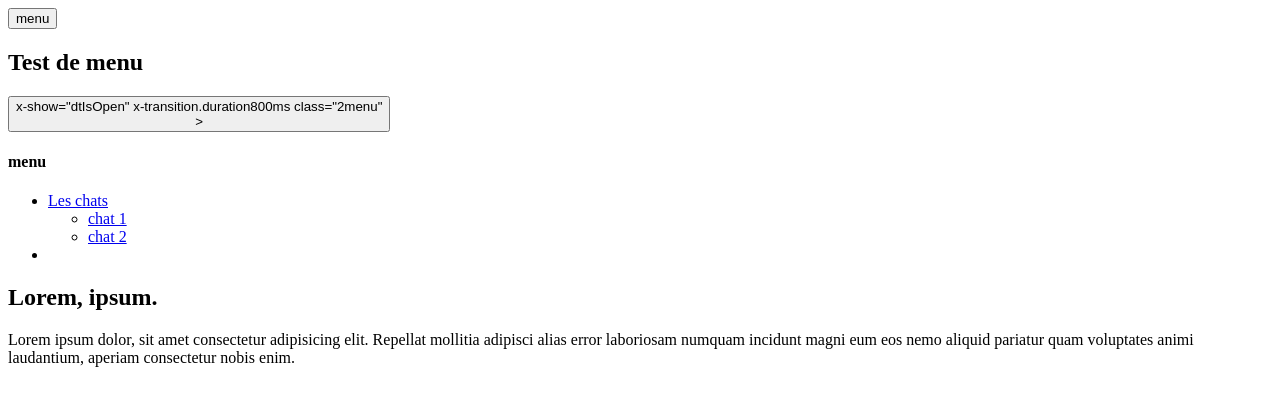
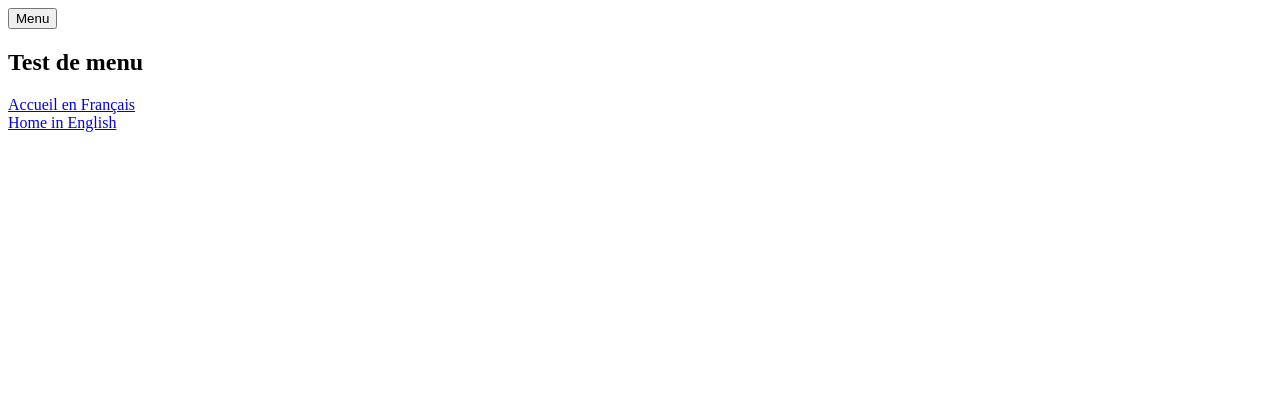
Before and after one commit to MMI-SAE-105/2023-r113-tp2-menu-alpinejs-MarthinetRemi, a plain HTML site: page index.html in a window 1280 px wide. Drawn offline with nearby package versions, Linux system fonts and the light colour scheme.

Commit message:
deux liens fr/en

```diff
--- a/fr/index.html
+++ b/index.html
@@ -35,55 +35,16 @@
         <button
         aria-controls="mainNav"
         @click="menuIsOpen = ! menuIsOpen"
-        class="header_menuBtn"
-      >
-        menu
-      </button>
+        class="header_menuBtn">Menu</button>
       <h1>Test de menu</h1>
       <nav id="mainNav"
         x-show="menuIsOpen"
         x-transition.duration800ms
-        class="menu"
-      >
+        class="menu">
       </section>
-      <section  x-data="{dtIsOpen: false}" :class="{noscroll:dtIsOpen,}">
-        <button
-        aria-controls="SecondNav"
-        @click="dtIsOpen = ! dtIsOpen"
-        class="header_dtBtn"
-      >
-      <nav id="SecondNav">
-        x-show="dtIsOpen"
-        x-transition.duration800ms
-        class="2menu"
-        </nav>
-      >
-      </button>
-    </section>
-
-
-
-<nav>
-  <h4>menu</h4>
-  <ul>
-    <li><a href="index.html">Les chats</a></li>
-    <ul>
-      <li><a href="chat-1.html">chat 1</a></li>
-      <li><a href="chat-2.html">chat 2</a></li>
-    </ul>
-    <li></li>
-    <a href=""></a>
-  </ul>
-</nav>
-      </nav>
-    </header>
-    <!-- h2>lorem2^p>lorem -->
-    <h2>Lorem, ipsum.</h2>
-    <p>
-      Lorem ipsum dolor, sit amet consectetur adipisicing elit. Repellat
-      mollitia adipisci alias error laboriosam numquam incidunt magni eum eos
-      nemo aliquid pariatur quam voluptates animi laudantium, aperiam
-      consectetur nobis enim.
-    </p>
-  </body>
-</html>
+      <section>
+        <a href="/fr/français.html">Accueil en Français</a>
+      </section>
+      <section>
+        <a href="/en/anglais.html">Home in English</a>
+      </section>
```
Also changed, not shown: en/anglais.html (added, +11 -0 lines), fr/français.html (added, +11 -0 lines).
